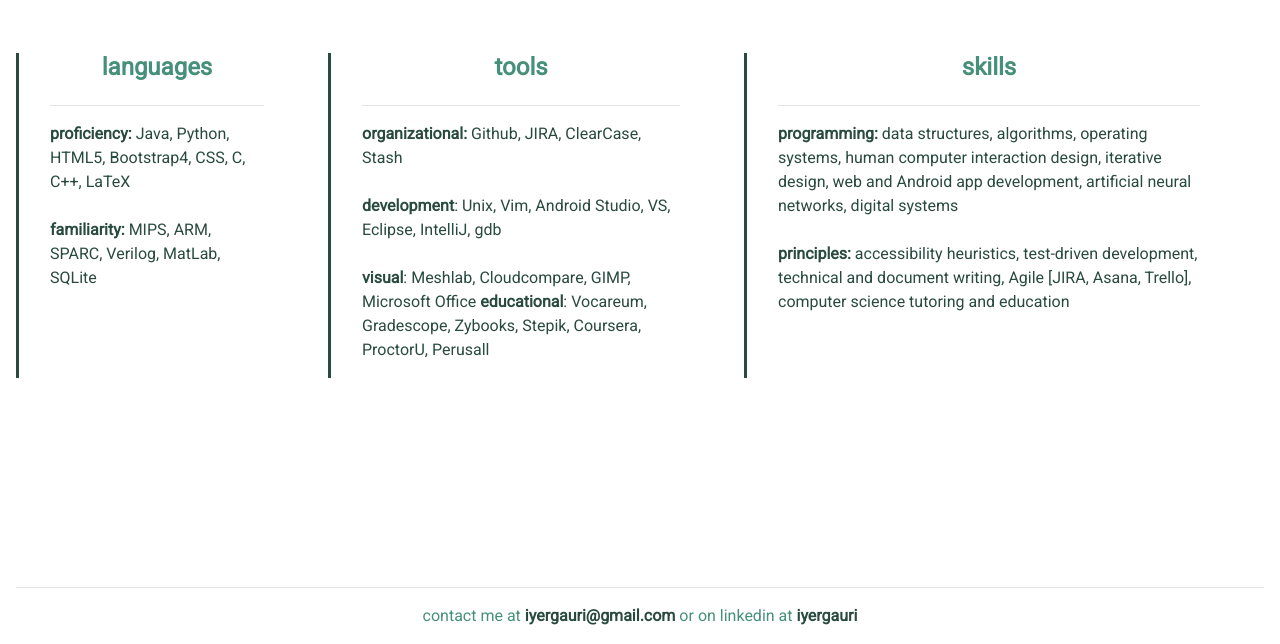
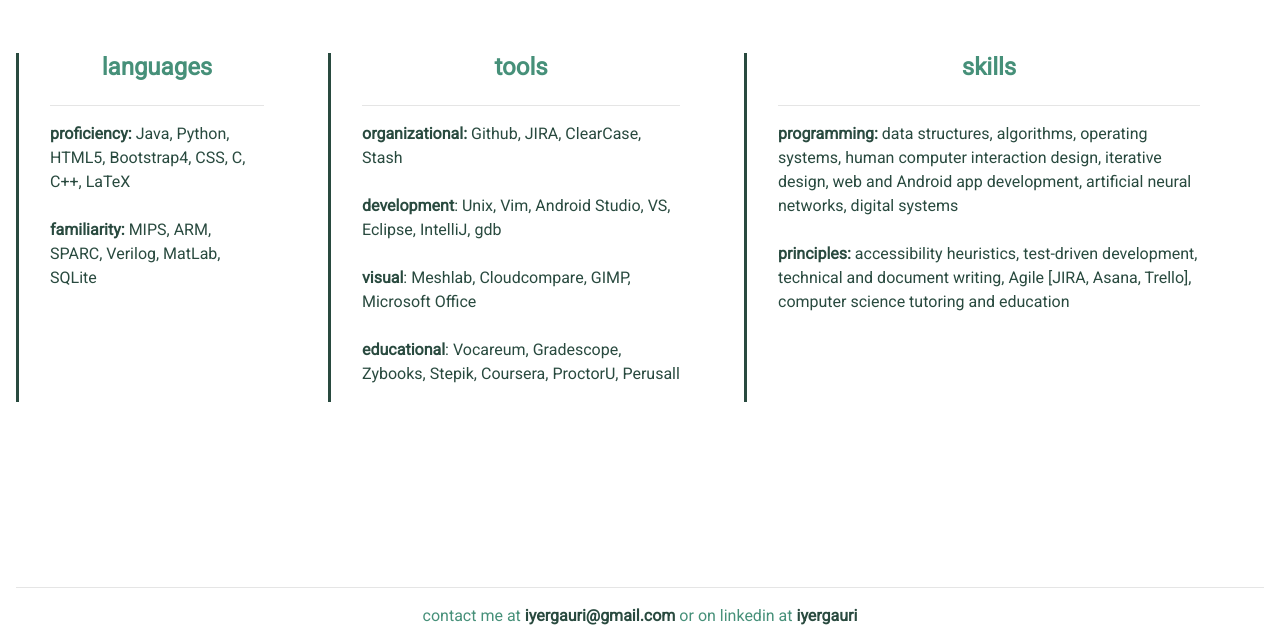
Before and after one commit to iyergauri/iyergauri.github.io, a plain HTML site: page cs.html in a window 1280 px wide. Shown: the part 156-800 px from the top of the page. Drawn offline with nearby package versions, Linux system fonts and the light colour scheme.

Commit message:
fricken vertical space

```diff
--- a/cs.html
+++ b/cs.html
@@ -76,7 +76,7 @@
         <p class="text-left">
           <b>organizational:</b> Github, JIRA, ClearCase, Stash <br><br>
           <b>development</b>: Unix, Vim, Android Studio, VS, Eclipse, IntelliJ, gdb <br><br>
-          <b>visual</b>: Meshlab, Cloudcompare, GIMP, Microsoft Office
+          <b>visual</b>: Meshlab, Cloudcompare, GIMP, Microsoft Office <br><br>
 					<b>educational</b>: Vocareum, Gradescope, Zybooks, Stepik, Coursera,
 					ProctorU, Perusall
         </p>
```
